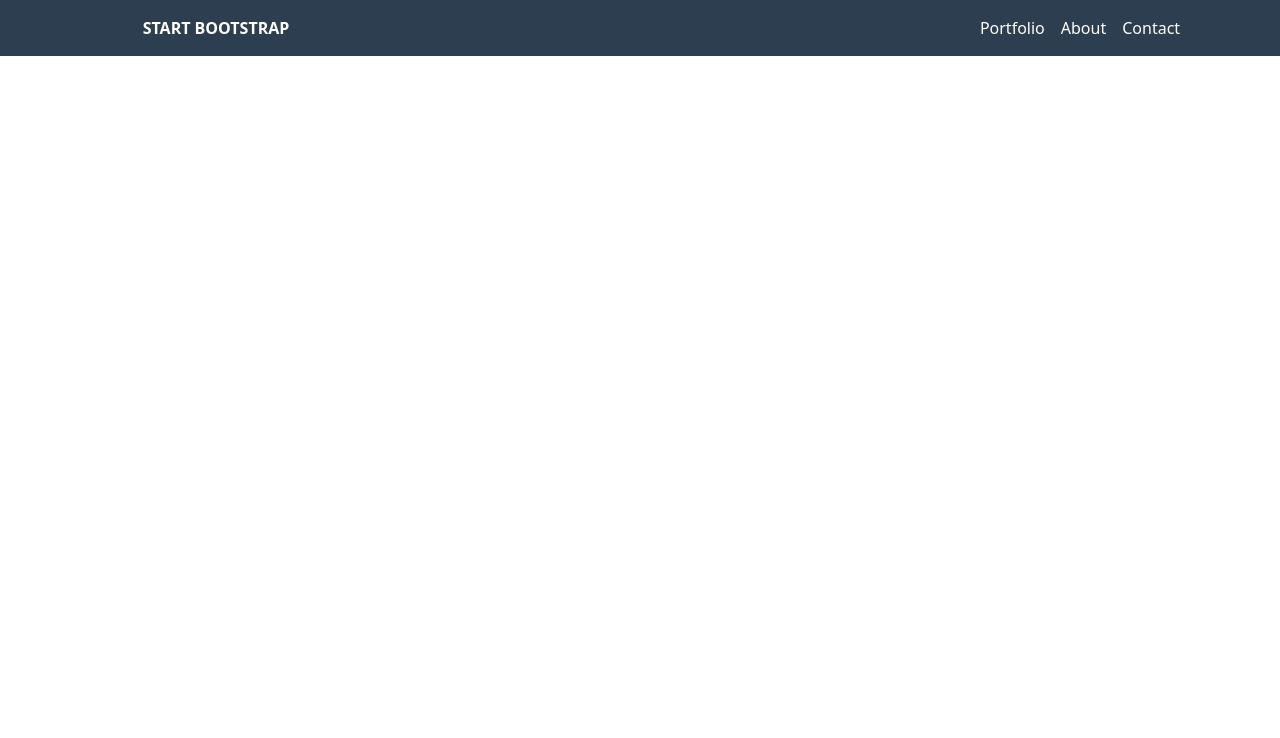
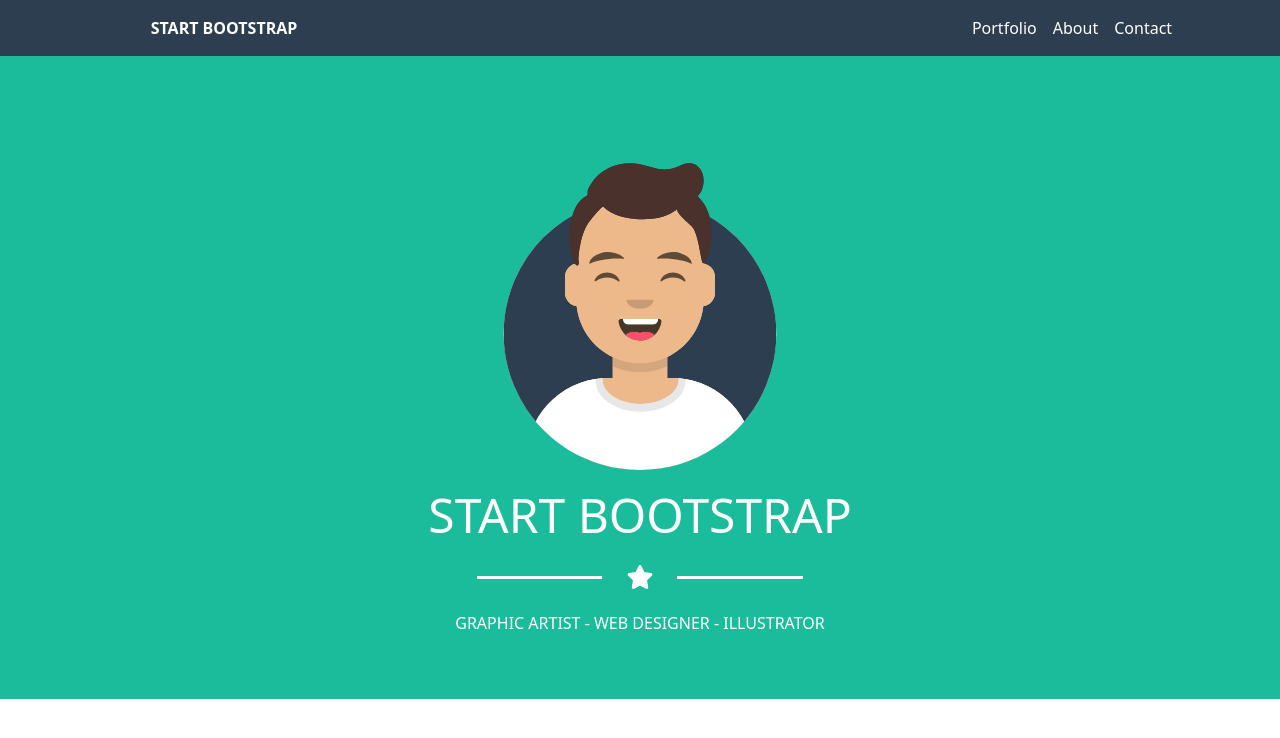
Before and after one commit to Vale2197/html-css-bootstrap-freelancer, a plain HTML site: page index.html in a window 1280 px wide. Drawn offline with nearby package versions, Linux system fonts and the light colour scheme.

Commit message:
completata sez. jumbo versione desktop (no resp,)

```diff
--- a/index.html
+++ b/index.html
@@ -31,7 +31,6 @@
                 </div>
             </div>
             <!-- NAV -->
-
         </nav>
     </header>
     <!-- ****************
@@ -39,8 +38,44 @@
         **************** -->
 
     <main>
-        <section id="jumbo"></section>
+        <!-- ****************
+            HERO IMAGE
+        **************** -->
+        <section id="jumbo" class="py-5">
+            <div class="row">
+                <div class="col-12">
+                    <div class="img pt-5">
+                        <img style="width: 100%;"src="./img/avatar.svg" alt="">
+                    </div>
+                    <h1 class="text-center py-3">
+                        START BOOTSTRAP
+                    </h1>
+                    <div class="star text-center d-flex my-3">
+                        <i class="fas fa-star px-4"></i>
+                    </div>
+                </div>
+            </div>
+            <!-- / IMG E TITOLO -->
+            <div class="row justify-content-center py-3">
+                <div class="col-12 text-center ">
+                    <p>
+                        GRAPHIC ARTIST - WEB DESIGNER - ILLUSTRATOR
+                    </p>
+                </div>
+            </div>
+        </section>
+        <!-- ****************
+           / HERO IMAGE
+        **************** -->
+
+
+        <!-- ****************
+           PORTFOLIO
+        **************** -->
         <section id="portfolio"></section>
+        <!-- ****************
+           / PORTFOLIO
+        **************** -->
         <section id="about"></section>
         <section id="contact"></section>
     </main>
--- a/style.css
+++ b/style.css
@@ -23,6 +23,58 @@ header ul {
 header ul li {
     padding: 0 0.5rem;
 }
+
+header .background {
+    background-color: #2C3E50;
+}
+
+.row {
+    margin: 0;
+}
 /* *********************
     HEADER
 **************** */
+
+
+/* *********************
+    HERO IMAGE
+**************** */
+#jumbo .img {
+    width: 300px;
+    margin: auto;
+}
+
+#jumbo {
+    background-color: #1ABC9C;
+    color: white;
+}
+
+#jumbo .star {
+    height: 3px;
+    background-color: white;
+    justify-content: center;
+    align-items: center;
+    width: 26%;
+    margin: auto;
+}
+
+#jumbo .star .fa-star {
+    padding: 9px;
+    background-color: #1ABC9C;
+    font-size: 1.5rem;
+}
+
+#jumbo ul {
+    list-style-type: none;
+}
+
+#jumbo .background {
+    background-color: #1ABC9C;
+}
+
+#jumbo h1 {
+    font-size: 3rem;
+}
+/* *********************
+   / HERO IMAGE
+**************** */
```
